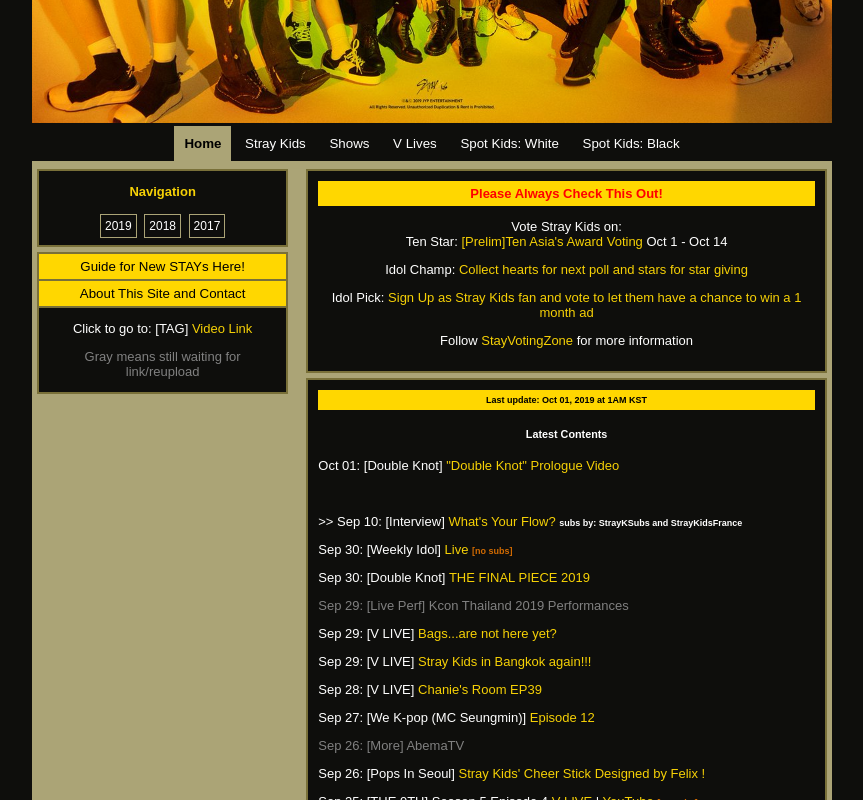
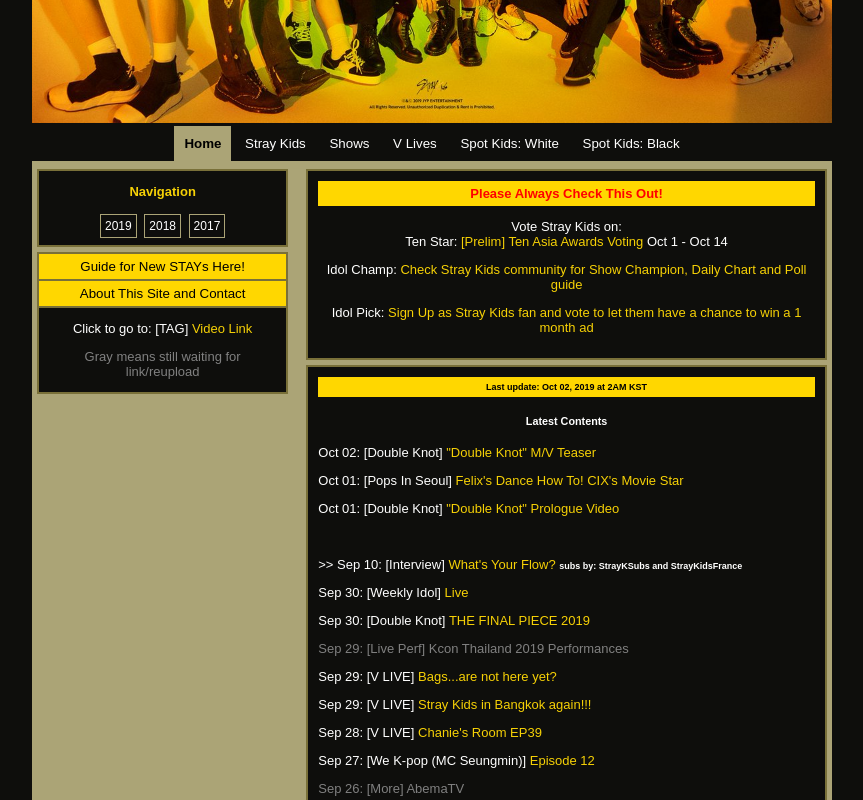
Before and after one commit to fxxrytail/chskz, a plain HTML site: page index.html in a window 1280 px wide. Shown: the part 410-1210 px from the top of the page, without its empty margins (208-1071 px from the left). Drawn offline with Linux system fonts and the light colour scheme.

Commit message:
Add files via upload

```diff
--- a/index.html
+++ b/index.html
@@ -99,13 +99,12 @@
 	  <div class="secTitle" style="color:red">Please Always Check This Out!</div>
 	  <center>
 		<p>Vote Stray Kids on: <br>
-		Ten Star: <a href="https://twitter.com/StayVotingZone/status/1175299104135450624" target="_blank">[Prelim]Ten Asia's Award Voting </a> Oct 1 - Oct 14
+		Ten Star: <a href="https://twitter.com/StayVotingZone/status/1178863473754697728" target="_blank">[Prelim] Ten Asia Awards Voting </a> Oct 1 - Oct 14
 		</p>
-		<p>	Idol Champ: <a href="https://twitter.com/AhgaStayUnity/status/1175886087987896320" target="_blank">Collect hearts for next poll and stars for star giving</a>
+		<p>	Idol Champ: <a href="https://twitter.com/AhgaStayUnity/status/1175886087987896320" target="_blank">Check Stray Kids community for Show Champion, Daily Chart and Poll guide </a>
 		<p>	Idol Pick: <a href="https://twitter.com/StayVotingZone/status/1175980854583029761?s=19" target="_blank">Sign Up as Stray Kids fan and vote to let them have a chance to win a 1 month ad </a>
 		</p>
 
-		<p>Follow <a href="https://twitter.com/StayVotingZone" target="_blank">StayVotingZone</a> for more information</p>
 	  </center></div>
 
 	<div class="box bigBox" id="allLinks">
@@ -133,18 +132,16 @@
 
 	<p id="wait">DATE [TAG] TITLE</p>
 -->
-	<div class="secTitle small">Last update: Oct 01, 2019 at 1AM KST</div>
+	<div class="secTitle small">Last update: Oct 02, 2019 at 2AM KST</div>
 
 	<h5 id="2019">Latest Contents</h5>
 
-
-
+	<p> Oct 02: <span id="tag"><a href="straykids.html#Double-Knot">[Double Knot]</a></span> <a href="https://youtu.be/Nzu3HFhw4xY" target="_blank"> "Double Knot" M/V Teaser</a> </p>
+	<p> Oct 01: <span id="tag"> <a href="shows.html#PopsInSeoul">[Pops In Seoul]</a></span> <a href="https://youtu.be/oCWdln1h_6M" target="_blank"> Felix's Dance How To! CIX's Movie Star</a> </p>
 	<p> Oct 01: <span id="tag"><a href="straykids.html#Double-Knot">[Double Knot]</a></span> <a href="https://youtu.be/aBhvDSIybnw" target="_blank"> "Double Knot" Prologue Video</a> </p>
 
 	<br><p> >> Sep 10: <span id="tag"><a href="shows.html#More">[Interview]</a></span> <a href="https://youtu.be/_55I2k_3ftU" target="_blank"> What's Your Flow?</a> <span id="subs">subs by: StrayKSubs and StrayKidsFrance</span> </p>
-
-		<p> Sep 30: <span id="tag"><a href="shows.html#More">[Weekly Idol]</a></span> <a href="https://www.vlive.tv/video/152588" target="_blank"> Live</a> <span id="nosubs">[no subs]</span> </p>
-
+	<p> Sep 30: <span id="tag"><a href="shows.html#More">[Weekly Idol]</a></span> <a href="https://www.vlive.tv/video/152588" target="_blank"> Live</a> </p>
 	<p> Sep 30: <span id="tag"><a href="straykids.html#Double-Knot">[Double Knot]</a></span> <a href="https://youtu.be/MOtJvdmNcLM" target="_blank"> THE FINAL PIECE 2019</a> </p>
 
 			<p id="wait">Sep 29: [Live Perf] Kcon Thailand 2019 Performances</p>
```
Also changed, not shown: shows.html (+2 -0 lines), straykids.html (+1 -0 lines).
